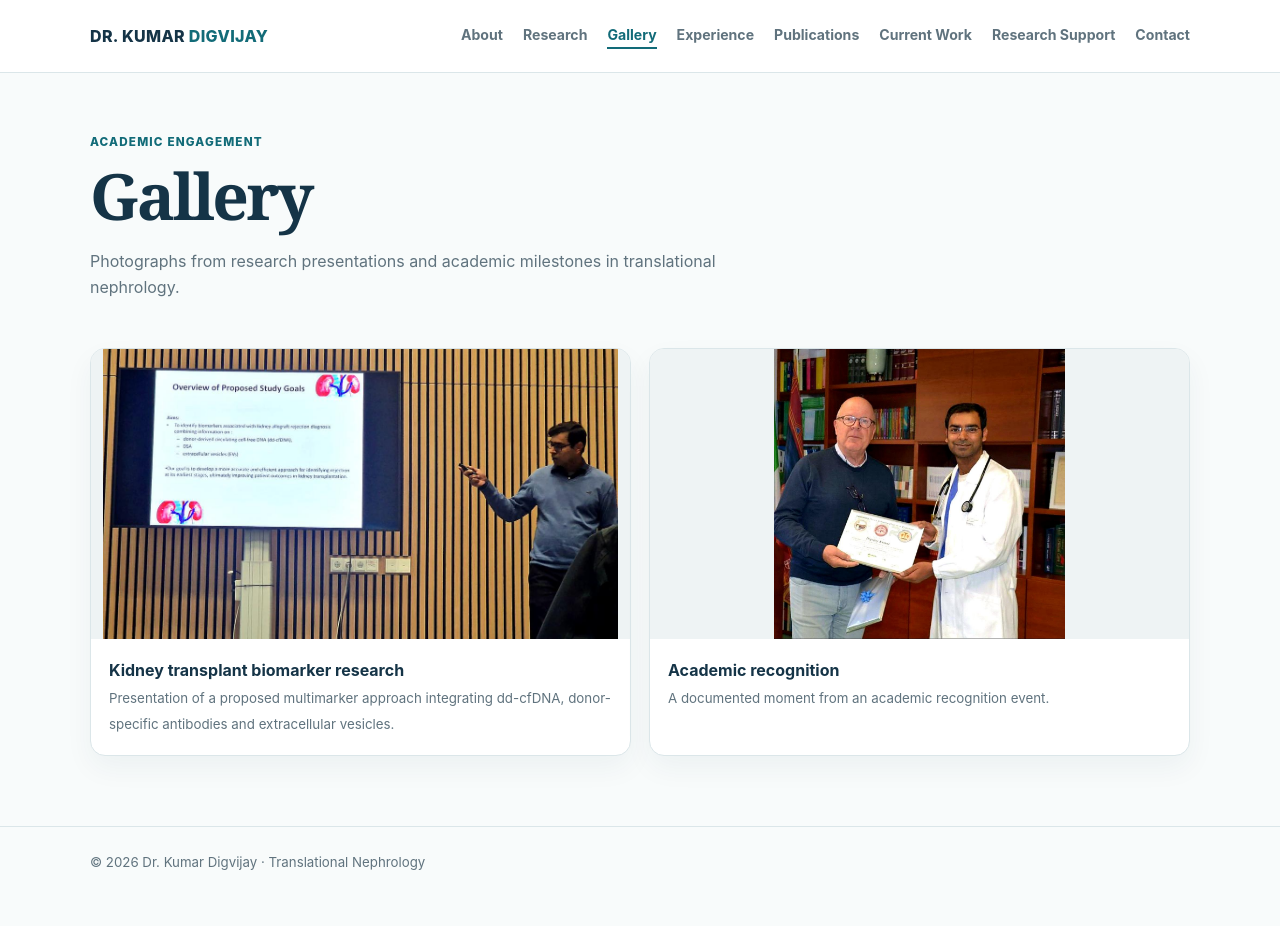
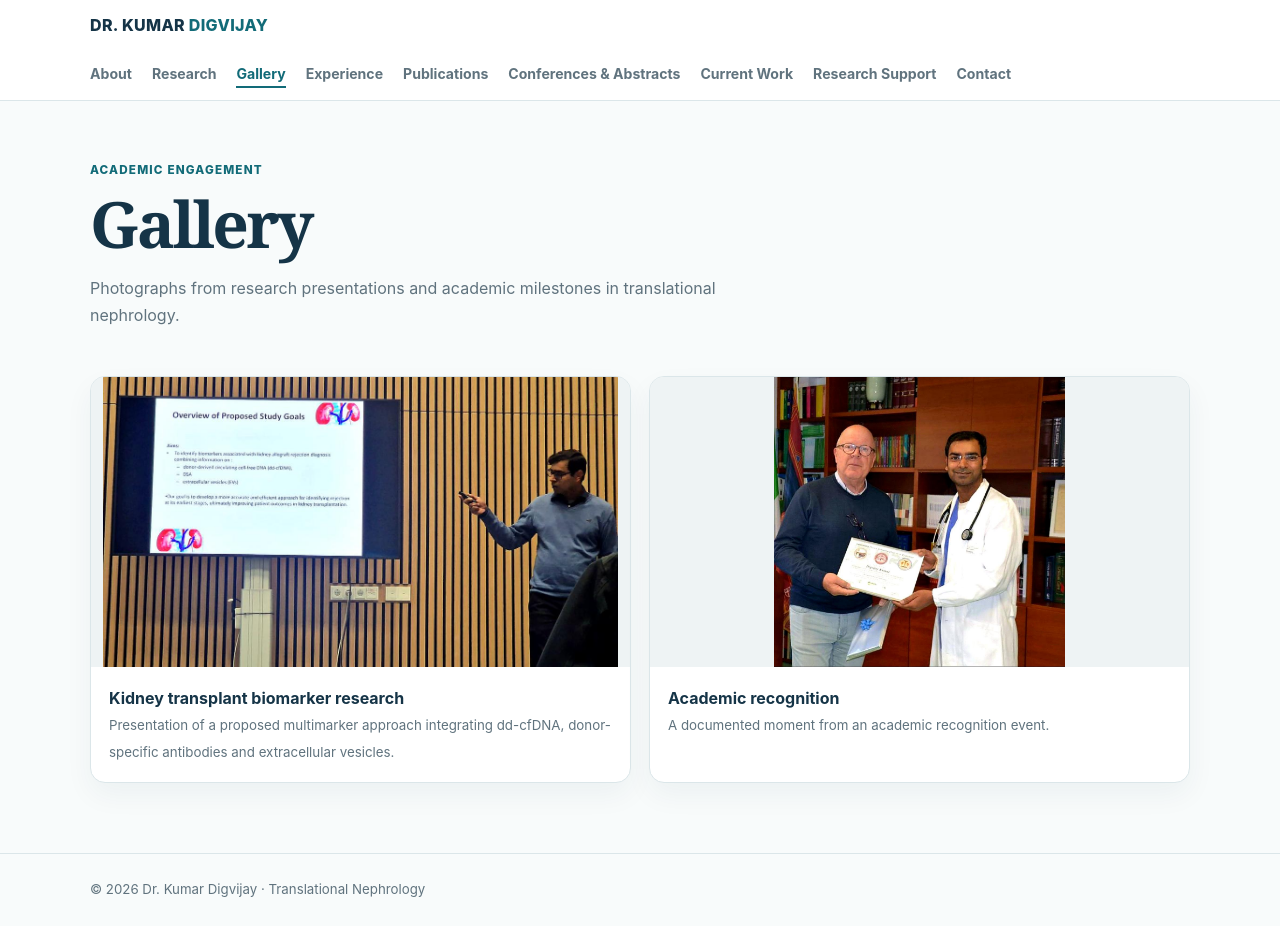
Before and after one commit to Digu19/Digu19.github.io, a plain HTML site: page gallery.html in a window 1280 px wide. Before the commit the page ends 899 px from the top, so only its background shows below. Drawn offline with Linux system fonts and the light colour scheme.

Commit message:
Make conference abstracts directly accessible from site navigation

```diff
--- a/gallery.html
+++ b/gallery.html
@@ -12,7 +12,7 @@
 </style>
 </head>
 <body>
-<nav><div class="wrap"><a class="brand" href="/">DR. KUMAR <span>DIGVIJAY</span></a><div class="navlinks"><a href="/#about">About</a><a href="/#research">Research</a><a href="/gallery.html" aria-current="page">Gallery</a><a href="/#experience">Experience</a><a href="/publications.html">Publications</a><a href="/#current-work">Current Work</a><a href="/services.html">Research Support</a><a href="/#contact">Contact</a></div></div></nav>
+<nav><div class="wrap"><a class="brand" href="/">DR. KUMAR <span>DIGVIJAY</span></a><div class="navlinks"><a href="/#about">About</a><a href="/#research">Research</a><a href="/gallery.html" aria-current="page">Gallery</a><a href="/#experience">Experience</a><a href="/publications.html">Publications</a><a href="/publications.html#conference-abstracts">Conferences &amp; Abstracts</a><a href="/#current-work">Current Work</a><a href="/services.html">Research Support</a><a href="/#contact">Contact</a></div></div></nav>
 <main><div class="wrap">
 <div class="intro"><div class="kicker">Academic engagement</div><h1>Gallery</h1><p>Photographs from research presentations and academic milestones in translational nephrology.</p></div>
 <div class="photo-grid" id="gallery-photos">
```
